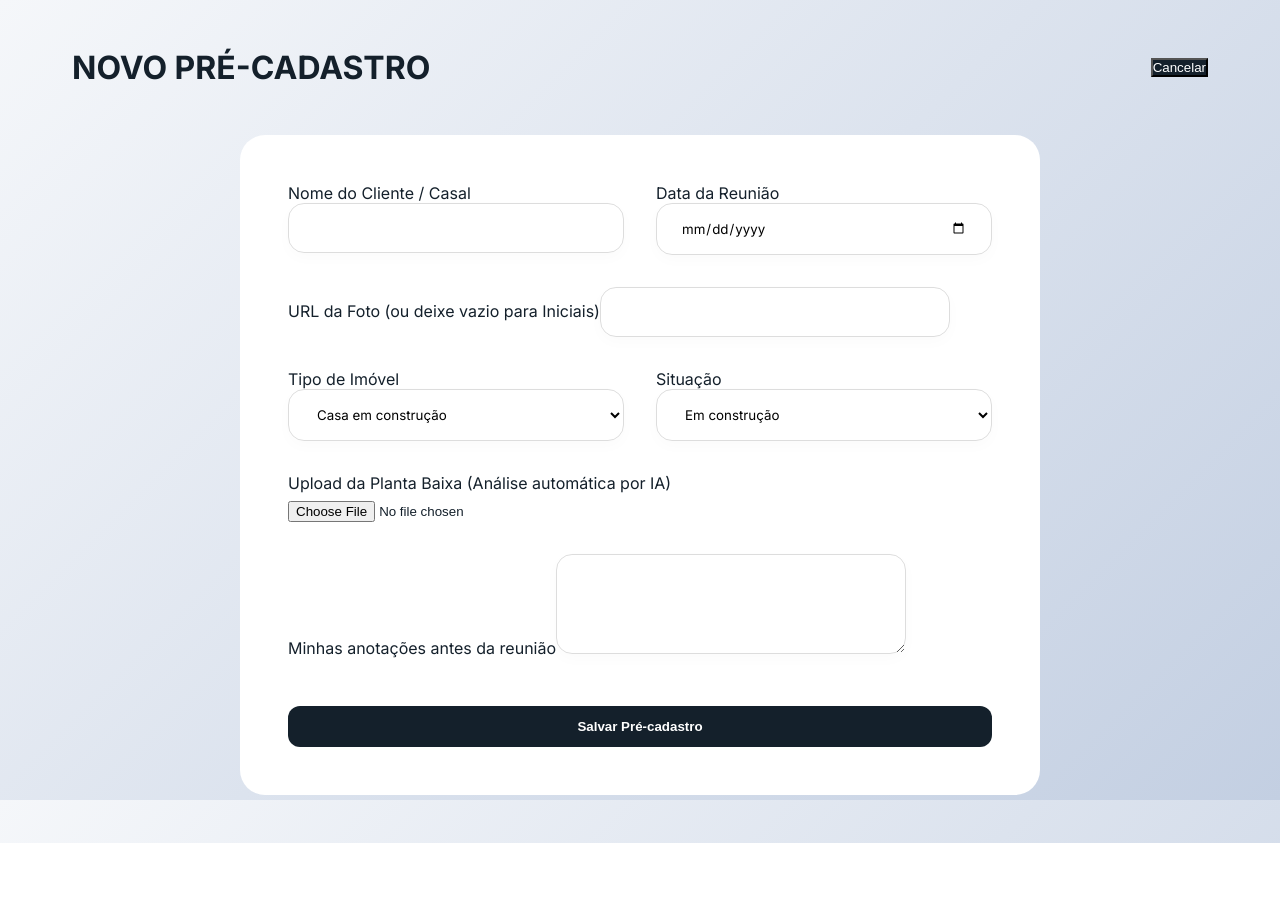
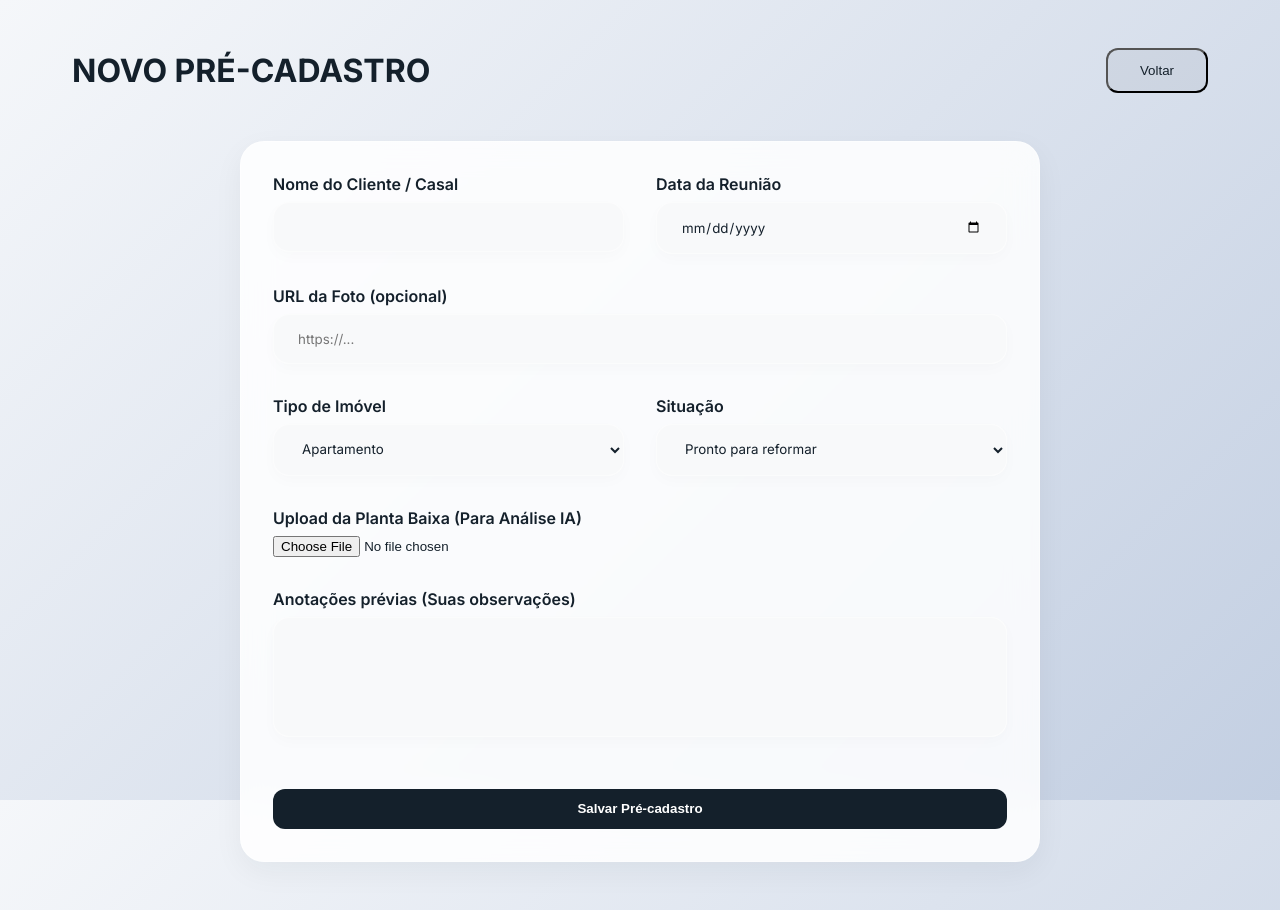
Before and after one commit to arqbrunoaguiar-creator/briefing-inteligente-ba, a Next.js app: page /admin/novo in a window 1280 px wide. Before the commit the page ends 843 px from the top, so only its background shows below. Built offline with nearby package versions, Linux system fonts and the light colour scheme; no server answers.

Commit message:
fix: pre-registration form state binding, error handling, and cancel button type

```diff
--- a/src/app/admin/novo/page.tsx
+++ b/src/app/admin/novo/page.tsx
@@ -30,7 +30,7 @@ export default function NovoCliente() {
     const { error } = await supabase.from('briefings').insert({
       id,
       client_name: formData.clientName,
-      status: 'pre', // Pré-cadastro
+      status: 'pre',
       client_photo: formData.photo,
       created_at: new Date().toISOString(),
       answers: {
@@ -39,50 +39,55 @@ export default function NovoCliente() {
       }
     });
 
-    if (!error) {
+    if (error) {
+      console.error("Erro no Supabase:", error);
+      alert("Erro ao salvar: " + error.message);
+      setLoading(false);
+      return;
+    }
+
     // Salva no LocalStorage para o fluxo de briefing carregar
     localStorage.setItem(`briefing-${id}`, JSON.stringify({
       clientName: formData.clientName,
       meetingDate: formData.meetingDate,
       photo: formData.photo
     }));
+
     router.push('/admin');
-    }
-    setLoading(false);
   };
 
   return (
     <div className={styles.container}>
       <header className={styles.header}>
         <h1 className={styles.title}>NOVO PRÉ-CADASTRO</h1>
-        <button onClick={() => router.back()} className={styles.btnAction_primary}>Cancelar</button>
+        <button type="button" onClick={() => router.back()} className={styles.btnAction_secondary} style={{ padding: '0.8rem 2rem', borderRadius: '12px' }}>Voltar</button>
       </header>
 
-      <form onSubmit={handleSave} style={{ maxWidth: '800px', margin: '0 auto', background: '#fff', padding: '3rem', borderRadius: '25px', color: '#14202B' }}>
+      <form onSubmit={handleSave} className={styles.card} style={{ maxWidth: '800px', margin: '0 auto', color: '#14202B' }}>
         <div style={{ display: 'grid', gridTemplateColumns: '1fr 1fr', gap: '2rem' }}>
           <div>
-            <label>Nome do Cliente / Casal</label>
-            <input type="text" className={styles.searchInput} style={{ width: '100%', color: '#000', border: '1px solid #ddd' }} required
-              onChange={e => setFormData({...formData, clientName: e.target.value})} />
+            <label style={{ fontWeight: 600, marginBottom: '0.5rem', display: 'block' }}>Nome do Cliente / Casal</label>
+            <input type="text" className={styles.searchInput} style={{ width: '100%', maxWidth: '100%', background: '#f8f9fa' }} required
+              value={formData.clientName} onChange={e => setFormData({...formData, clientName: e.target.value})} />
           </div>
           <div>
-            <label>Data da Reunião</label>
-            <input type="date" className={styles.searchInput} style={{ width: '100%', color: '#000', border: '1px solid #ddd' }} required
-              onChange={e => setFormData({...formData, meetingDate: e.target.value})} />
+            <label style={{ fontWeight: 600, marginBottom: '0.5rem', display: 'block' }}>Data da Reunião</label>
+            <input type="date" className={styles.searchInput} style={{ width: '100%', maxWidth: '100%', background: '#f8f9fa' }} required
+              value={formData.meetingDate} onChange={e => setFormData({...formData, meetingDate: e.target.value})} />
           </div>
         </div>
 
         <div style={{ marginTop: '2rem' }}>
-          <label>URL da Foto (ou deixe vazio para Iniciais)</label>
-          <input type="text" className={styles.searchInput} style={{ width: '100%', color: '#000', border: '1px solid #ddd' }}
-            onChange={e => setFormData({...formData, photo: e.target.value})} />
+          <label style={{ fontWeight: 600, marginBottom: '0.5rem', display: 'block' }}>URL da Foto (opcional)</label>
+          <input type="text" className={styles.searchInput} style={{ width: '100%', maxWidth: '100%', background: '#f8f9fa' }} placeholder="https://..."
+            value={formData.photo} onChange={e => setFormData({...formData, photo: e.target.value})} />
         </div>
 
         <div style={{ display: 'grid', gridTemplateColumns: '1fr 1fr', gap: '2rem', marginTop: '2rem' }}>
           <div>
-            <label>Tipo de Imóvel</label>
-            <select className={styles.searchInput} style={{ width: '100%', color: '#000', border: '1px solid #ddd' }}
-              onChange={e => setFormData({...formData, propertyType: e.target.value})}>
+            <label style={{ fontWeight: 600, marginBottom: '0.5rem', display: 'block' }}>Tipo de Imóvel</label>
+            <select className={styles.searchInput} style={{ width: '100%', maxWidth: '100%', background: '#f8f9fa' }}
+              value={formData.propertyType} onChange={e => setFormData({...formData, propertyType: e.target.value})}>
               <option>Casa em construção</option>
               <option>Casa pronta</option>
               <option>Apartamento</option>
@@ -92,9 +97,9 @@ export default function NovoCliente() {
             </select>
           </div>
           <div>
-            <label>Situação</label>
-            <select className={styles.searchInput} style={{ width: '100%', color: '#000', border: '1px solid #ddd' }}
-              onChange={e => setFormData({...formData, situation: e.target.value})}>
+            <label style={{ fontWeight: 600, marginBottom: '0.5rem', display: 'block' }}>Situação</label>
+            <select className={styles.searchInput} style={{ width: '100%', maxWidth: '100%', background: '#f8f9fa' }}
+              value={formData.situation} onChange={e => setFormData({...formData, situation: e.target.value})}>
               <option>Em construção</option>
               <option>Pronto para reformar</option>
               <option>Recém entregue sem móveis</option>
@@ -103,17 +108,17 @@ export default function NovoCliente() {
         </div>
 
         <div style={{ marginTop: '2rem' }}>
-          <label>Upload da Planta Baixa (Análise automática por IA)</label>
+          <label style={{ fontWeight: 600, marginBottom: '0.5rem', display: 'block' }}>Upload da Planta Baixa (Para Análise IA)</label>
           <input type="file" accept="image/*,application/pdf" style={{ display: 'block', marginTop: '0.5rem' }} />
         </div>
 
         <div style={{ marginTop: '2rem' }}>
-          <label>Minhas anotações antes da reunião</label>
-          <textarea className={styles.searchInput} style={{ width: '100%', height: '100px', color: '#000', border: '1px solid #ddd' }}
-            onChange={e => setFormData({...formData, observations: e.target.value})} />
+          <label style={{ fontWeight: 600, marginBottom: '0.5rem', display: 'block' }}>Anotações prévias (Suas observações)</label>
+          <textarea className={styles.searchInput} style={{ width: '100%', maxWidth: '100%', height: '120px', background: '#f8f9fa', resize: 'none' }}
+            value={formData.observations} onChange={e => setFormData({...formData, observations: e.target.value})} />
         </div>
 
-        <button type="submit" className={styles.btnNew} style={{ width: '100%', marginTop: '3rem' }}>
+        <button type="submit" className={styles.btnNew} style={{ width: '100%', marginTop: '3rem', textAlign: 'center' }} disabled={loading}>
           {loading ? 'Salvando...' : 'Salvar Pré-cadastro'}
         </button>
       </form>
```
Lines whose indentation alone changed are shown as unchanged.
